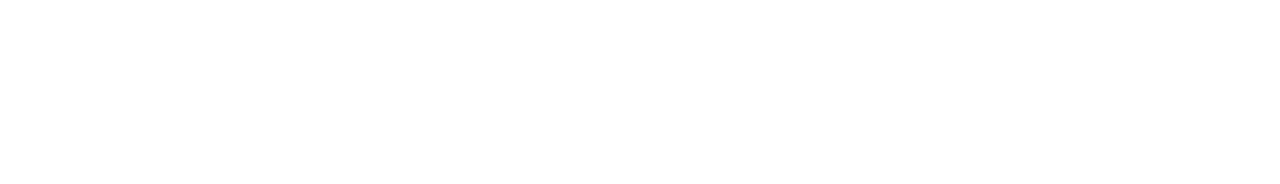
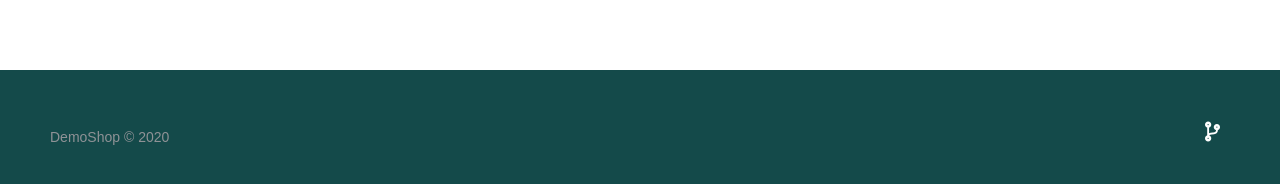
Before and after one commit to filias/gpwebpay_demoshop, a React (Create React App) app in the folder app/: page / in a window 1280 px wide. Shown: the part 836-1020 px from the top of the page. Before the commit the page ends 831 px from the top, so only its background shows below. Built offline with nearby package versions, Linux system fonts and the light colour scheme.

Commit message:
Added footer component

```diff
--- a/app/src/App.js
+++ b/app/src/App.js
@@ -1,5 +1,6 @@
 import React from "react";
 import Header from "./components/Header";
+import Footer from "./components/Footer";
 import Products from "./components/Products";
 
 function App() {
@@ -7,6 +8,7 @@
     <div className="wrapper">
       <Header />
       <Products />
+      <Footer />
     </div>
   );
 }
--- /dev/null
+++ b/app/src/components/Footer.css
@@ -0,0 +1,37 @@
+.footer {
+  background-color: #144a4a;
+  box-shadow: 0 1px 1px 0 rgba(0, 0, 0, 0.12);
+  box-sizing: border-box;
+  width: 100%;
+  text-align: left;
+  font: normal 16px sans-serif;
+  padding: 45px 50px;
+  margin-top: 75px;
+}
+
+.footer .footer-left p {
+  color: #8f9296;
+  font-size: 14px;
+}
+
+.footer .footer-right {
+  float: right;
+}
+
+.footer .footer-right a {
+  display: inline-block;
+  width: 35px;
+  height: 35px;
+  border-radius: 2px;
+  font-size: 20px;
+  color: #ffffff;
+  text-align: center;
+  line-height: 35px;
+  margin-left: 3px;
+  transition: all 0.25s;
+}
+
+.footer .footer-right a:hover {
+  transform: scale(1.1);
+  -webkit-transform: scale(1.1);
+}
--- /dev/null
+++ b/app/src/components/Footer.js
@@ -0,0 +1,19 @@
+import React from "react";
+import "./Footer.css";
+
+function Footer() {
+  return (
+    <footer className="footer">
+      <div className="footer-right">
+        <a href={"https://github.com/vintesk/gpwebpay"}>
+          <i className="fas fa-code-branch"></i>
+        </a>
+      </div>
+      <div className="footer-left">
+        <p>DemoShop &copy; 2020</p>
+      </div>
+    </footer>
+  );
+}
+
+export default Footer;
```
